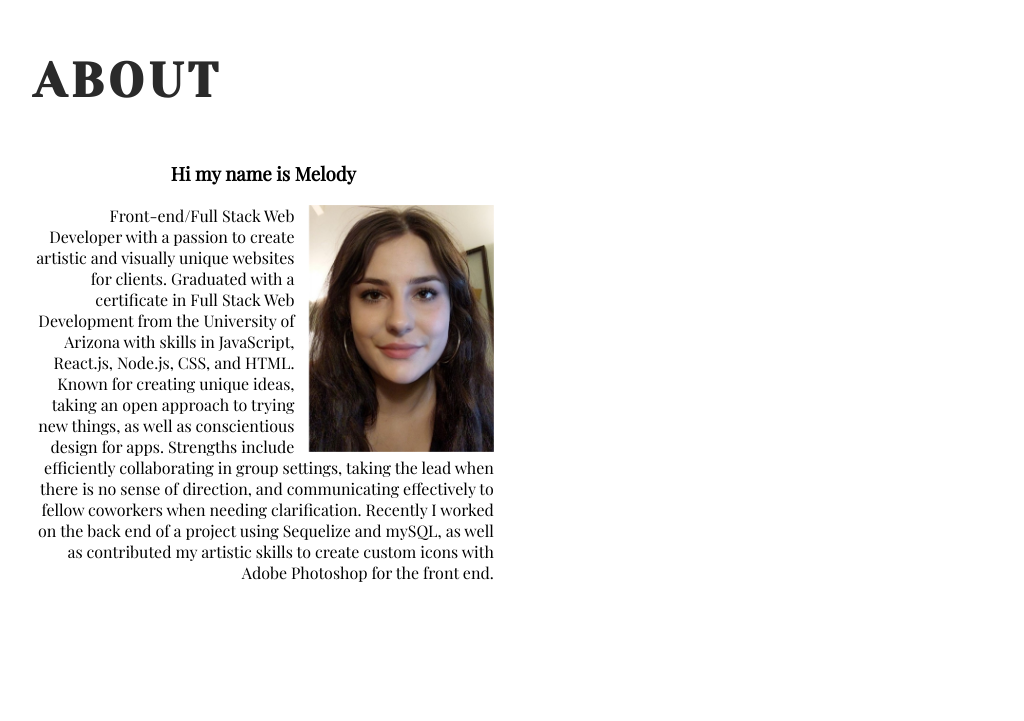
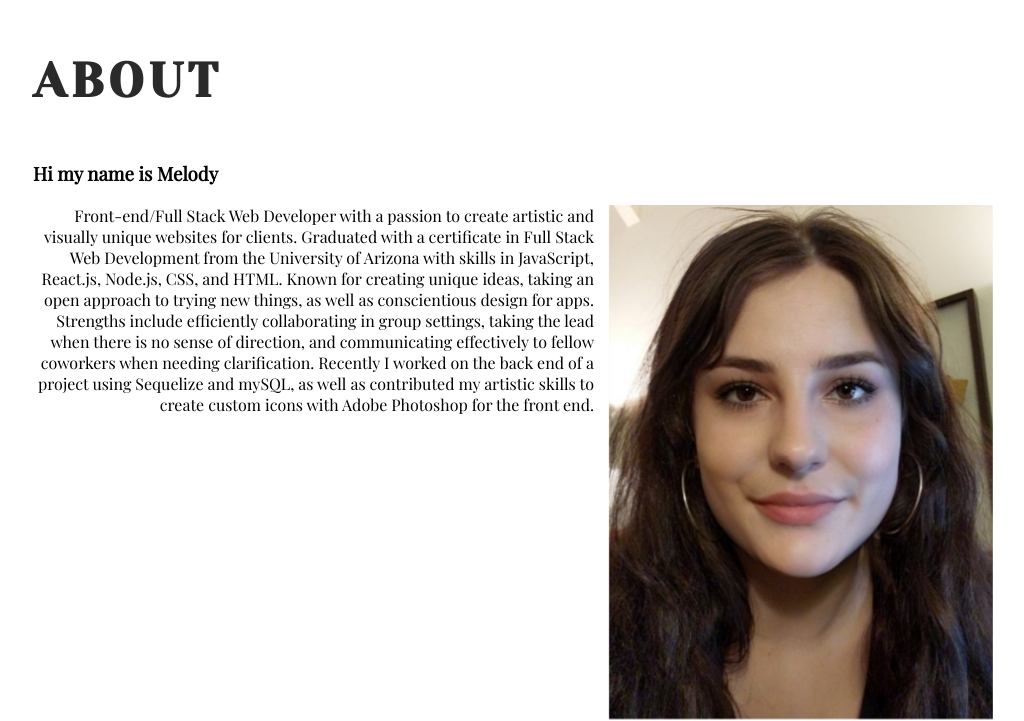
Before and after one commit to melodykirshberg/Updated-React-Portfolio, a React (Create React App) app: page / in a window 1280 px wide. Shown: the part 1031-1752 px from the top of the page, without its empty margins (127-1151 px from the left). Built offline with nearby package versions, Linux system fonts and the light colour scheme.

Commit message:
added styling to about text and changed fade

```diff
--- a/src/components/About/About.css
+++ b/src/components/About/About.css
@@ -8,7 +8,7 @@
 .aboutText {
     position: relative;
     font-family: 'Playfair Display', serif;
-    width: 48%;
+    display: inline-block;
 }
 
 .aboutText h1 {
@@ -18,6 +18,10 @@
     text-align: left;
     letter-spacing: .1em;
     font-family: 'Yeseva One', cursive;
+}
+
+.aboutText h3 {
+    text-align: left;
 }
 
 .aboutText p {
--- a/src/components/About/About.js
+++ b/src/components/About/About.js
@@ -9,7 +9,7 @@ class About extends Component {
         return (
             <div className='about'>
                 <div className='aboutText'>
-                    <Fade bottom cascade>
+                    <Fade left cascade>
                         <h1>ABOUT</h1>
                     </Fade>
                     <Fade bottom>
```
